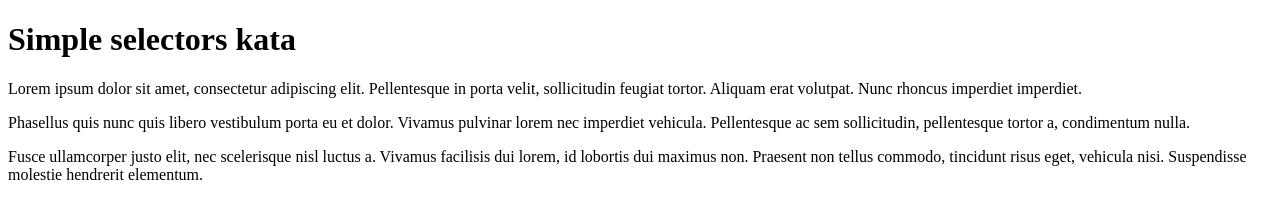
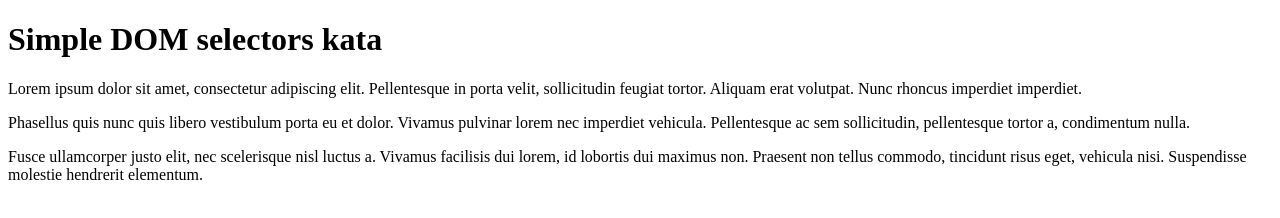
Before and after one commit to woochica/jslib-katas, a plain HTML site: page simple-selectors/index.html in a window 1280 px wide. Drawn offline with Linux system fonts and the light colour scheme.

Commit message:
Change title of simple DOM selector kata

```diff
--- a/simple-selectors/index.html
+++ b/simple-selectors/index.html
@@ -5,7 +5,7 @@
         <script src="../minitest.js"></script>
     </head>
     <body class="kata">
-        <h1 id="title">Simple selectors kata</h1>
+        <h1 id="title">Simple DOM selectors kata</h1>
 
         <p id="excerpt">Lorem ipsum dolor sit amet, consectetur adipiscing elit. Pellentesque in porta velit, sollicitudin feugiat tortor. Aliquam erat volutpat. Nunc rhoncus imperdiet imperdiet.</p>
 
--- a/simple-selectors/kata.js
+++ b/simple-selectors/kata.js
@@ -1,7 +1,7 @@
 // Add your solution below
 
 // Don't touch this section
-Test.assert($("#title").innerHTML, "jQuery selectors kata");
+Test.assert($("#title").innerHTML, "Simple DOM selectors kata");
 Test.assert($("p")[0].id, "excerpt");
 Test.assert($$("p").length, 3);
 Test.assert($$(".kata").length, 1);
```
